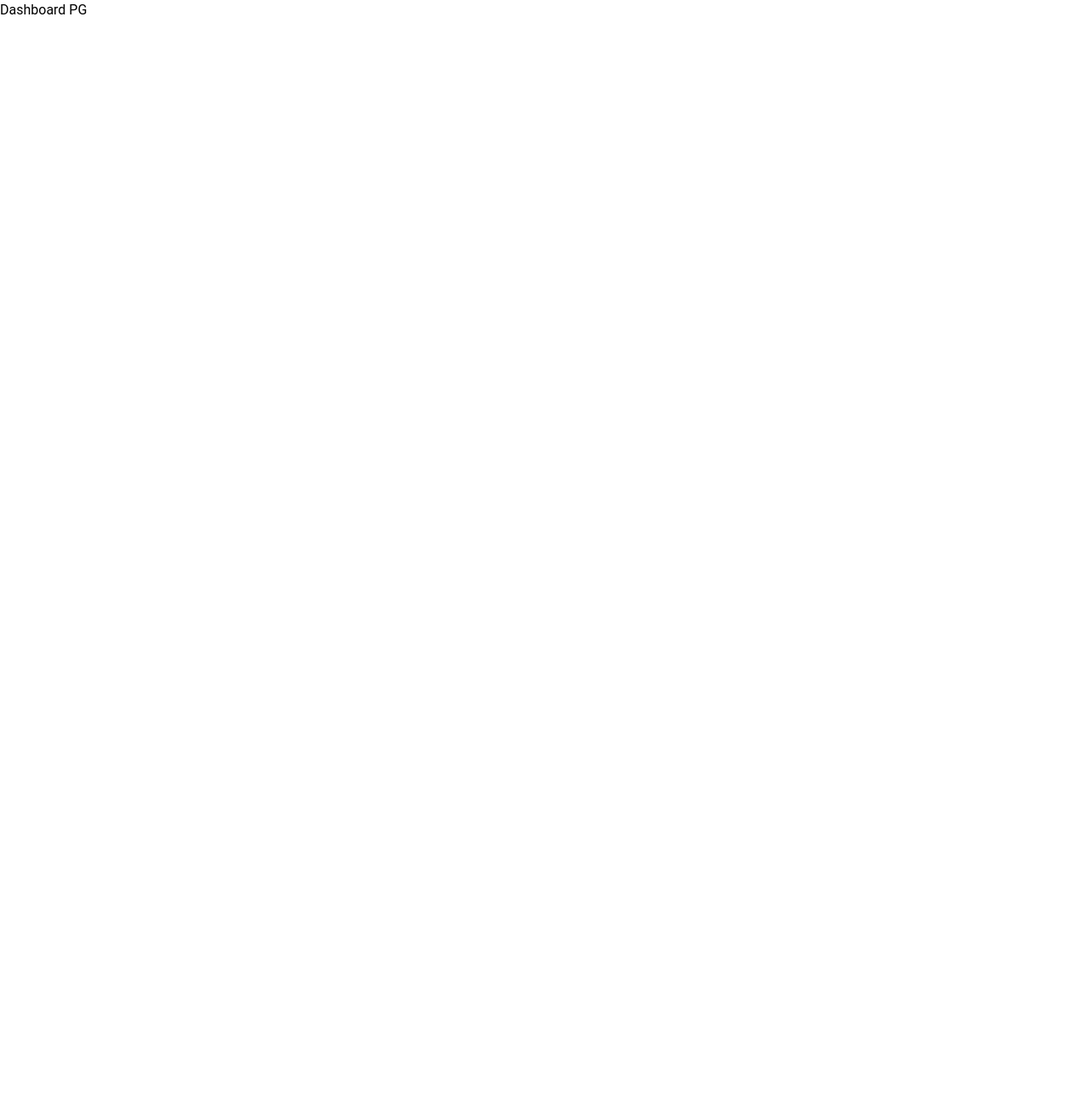
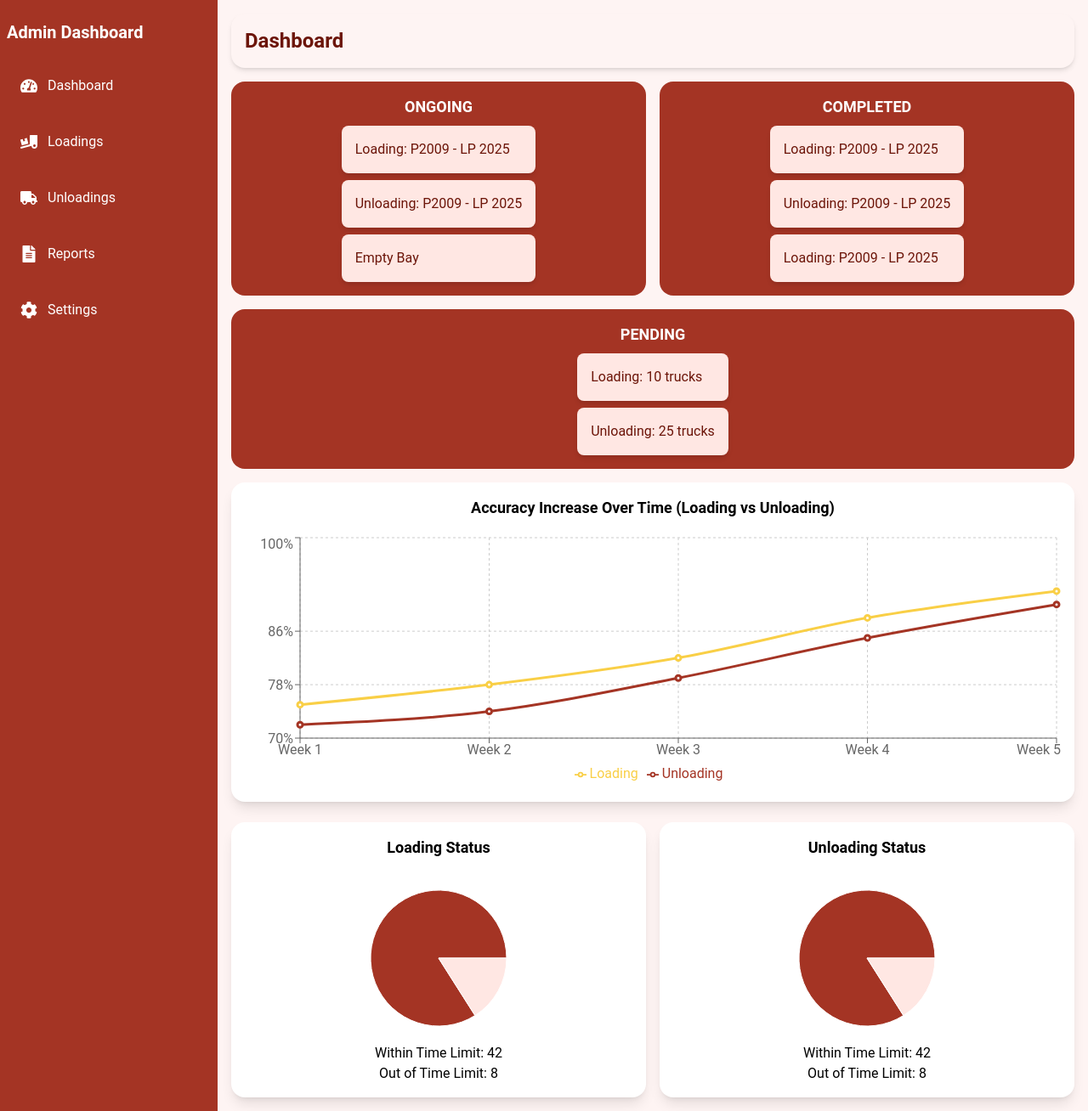
Before and after one commit to IHANsaja/Serendib-Warehouse-Management-System, a React (Vite) app in the folder frontend/: page / in a window 1280 px wide. Shown: the whole page at 85% size. Before the commit the page ends 800 px from the top, so only its background shows below. Built offline with nearby package versions, Linux system fonts and the light colour scheme.

Commit message:
created dashboard

```diff
--- a/frontend/package.json
+++ b/frontend/package.json
@@ -16,6 +16,7 @@
     "react": "^19.0.0",
     "react-dom": "^19.0.0",
     "react-icons": "^5.5.0",
+    "recharts": "^2.15.1",
     "tailwindcss": "^4.0.8"
   },
   "devDependencies": {
--- a/frontend/src/CSS/global.css
+++ b/frontend/src/CSS/global.css
@@ -87,4 +87,7 @@
     .AIdata-table{
       @apply text-[color:var(--darkest-red)];
     }
+    .bay-area{
+      @apply w-full bg-[var(--table-row-two)] text-[var(--darkest-red)] z-10 rounded-lg shadow-md p-4;
+    }
   }
--- /dev/null
+++ b/frontend/src/components/dashboard/DashboardHeader.jsx
@@ -0,0 +1,9 @@
+const DashboardHeader = () => {
+    return (
+        <header className="bg-[#FEF4F3] p-4 rounded-2xl shadow-md mb-4">
+            <h1 className="text-2xl font-semibold text-[#6C1509]">Dashboard</h1>
+        </header>
+    );
+};
+
+export default DashboardHeader;
--- /dev/null
+++ b/frontend/src/components/dashboard/DashboardSidebar.jsx
@@ -0,0 +1,31 @@
+import '../../CSS/global.css';
+import { FaTachometerAlt, FaTruckLoading, FaTruck, FaFileAlt, FaCog } from 'react-icons/fa';
+
+const DashboardSidebar = () => {
+    const menuItems = [
+        { name: "Dashboard", icon: <FaTachometerAlt /> },
+        { name: "Loadings", icon: <FaTruckLoading /> },
+        { name: "Unloadings", icon: <FaTruck /> },
+        { name: "Reports", icon: <FaFileAlt /> },
+        { name: "Settings", icon: <FaCog /> },
+    ];
+
+    return (
+        <aside className="bg-[var(--main-red)] min-h-full text-white pt-6 w-full">
+            <h2 className="relative text-xl font-semibold mb-6 mr-2 ml-2 w-full">Admin Dashboard</h2>
+            <ul className="space-y-4">
+                {menuItems.map((item, index) => (
+                    <li
+                        key={index}
+                        className="flex items-center gap-3 w-full h-[50px] z-10 cursor-pointer p-2 pl-6 rounded-e-2xl hover:bg-[var(--theme-yellow)] hover:shadow-md hover:text-[var(--main-red)] duration-300 ease-in-out transition-all"
+                    >
+                        <span className="text-xl">{item.icon}</span>
+                        {item.name}
+                    </li>
+                ))}
+            </ul>
+        </aside>
+    );
+};
+
+export default DashboardSidebar;
--- /dev/null
+++ b/frontend/src/components/dashboard/ProcessAccuracy.jsx
@@ -0,0 +1,30 @@
+import { LineChart, Line, XAxis, YAxis, CartesianGrid, Tooltip, Legend, ResponsiveContainer } from "recharts";
+
+const data = [
+    { week: "Week 1", Loading: 75, Unloading: 72 },
+    { week: "Week 2", Loading: 78, Unloading: 74 },
+    { week: "Week 3", Loading: 82, Unloading: 79 },
+    { week: "Week 4", Loading: 88, Unloading: 85 },
+    { week: "Week 5", Loading: 92, Unloading: 90 },
+];
+
+const ProcessAccuracy = () => {
+    return (
+        <div className="bg-white p-4 rounded-2xl shadow-lg">
+            <h3 className="text-lg font-semibold text-center mb-4">Accuracy Increase Over Time (Loading vs Unloading)</h3>
+            <ResponsiveContainer width="100%" height={300}>
+                <LineChart data={data}>
+                    <CartesianGrid strokeDasharray="3 3" />
+                    <XAxis dataKey="week" />
+                    <YAxis domain={[70, 100]} tickFormatter={(value) => `${value}%`} />
+                    <Tooltip />
+                    <Legend />
+                    <Line type="monotone" dataKey="Loading" stroke="#F9CF46" strokeWidth={3} />
+                    <Line type="monotone" dataKey="Unloading" stroke="#A43424" strokeWidth={3} />
+                </LineChart>
+            </ResponsiveContainer>
+        </div>
+    );
+};
+
+export default ProcessAccuracy;
--- /dev/null
+++ b/frontend/src/components/dashboard/ProcessStatus.jsx
@@ -0,0 +1,36 @@
+import { PieChart, Pie, Cell, ResponsiveContainer } from "recharts";
+
+const loadingData = [
+    { name: "Within Time Limit", value: 42 },
+    { name: "Out of Time Limit", value: 8 },
+];
+
+const COLORS = ["#A43424", "#FFE7E3"];
+
+const renderPieChart = (data, title) => (
+    <div className="bg-white p-4 rounded-2xl shadow-lg flex flex-col items-center">
+        <h3 className="text-lg font-semibold mb-4">{title}</h3>
+        <ResponsiveContainer width="100%" height={200}>
+            <PieChart>
+                <Pie data={data} dataKey="value" cx="50%" cy="50%" outerRadius={80}>
+                    {data.map((_, index) => (
+                        <Cell key={`cell-${index}`} fill={COLORS[index % COLORS.length]} />
+                    ))}
+                </Pie>
+            </PieChart>
+        </ResponsiveContainer>
+        <p>Within Time Limit: {data[0].value}</p>
+        <p>Out of Time Limit: {data[1].value}</p>
+    </div>
+);
+
+const ProcessStatus = () => {
+    return (
+        <section className="grid grid-cols-1 md:grid-cols-2 gap-4">
+            {renderPieChart(loadingData, "Loading Status")}
+            {renderPieChart(loadingData, "Unloading Status")}
+        </section>
+    );
+};
+
+export default ProcessStatus;
--- a/frontend/src/components/dashboard/currentProcess.jsx
+++ b/frontend/src/components/dashboard/currentProcess.jsx
@@ -0,0 +1,33 @@
+import '../../CSS/global.css';
+
+const CurrentProcess = () => {
+    return (
+        <section className="grid grid-cols-1 lg:grid-cols-2 gap-4 my-4">
+            <div className="flex flex-col justify-center items-center bg-[#A43424] text-white p-4 rounded-2xl">
+                <h3 className="text-lg font-semibold mb-2">ONGOING</h3>
+                <div className="space-y-2">
+                    <p className="bay-area">Loading: P2009 - LP 2025</p>
+                    <p className="bay-area">Unloading: P2009 - LP 2025</p>
+                    <p className="bay-area">Empty Bay</p>
+                </div>
+            </div>
+            <div className="flex flex-col justify-center items-center bg-[#A43424] text-white p-4 rounded-2xl">
+                <h3 className="text-lg font-semibold mb-2">COMPLETED</h3>
+                <div className="space-y-2">
+                    <p className="bay-area">Loading: P2009 - LP 2025</p>
+                    <p className="bay-area">Unloading: P2009 - LP 2025</p>
+                    <p className="bay-area">Loading: P2009 - LP 2025</p>
+                </div>
+            </div>
+            <div className="flex flex-col justify-center items-center bg-[#A43424] text-white p-4 rounded-2xl col-span-2">
+                <h3 className="text-lg font-semibold mb-2">PENDING</h3>
+                <div className="space-y-2">
+                    <p className="bay-area">Loading: 10 trucks</p>
+                    <p className="bay-area">Unloading: 25 trucks</p>
+                </div>
+            </div>
+        </section>
+    );
+};
+
+export default CurrentProcess;
--- a/frontend/src/pages/dashboardPG.jsx
+++ b/frontend/src/pages/dashboardPG.jsx
@@ -1,9 +1,28 @@
-const DashboardPG = () => {
+import React from 'react';
+import DashboardHeader from '../components/dashboard/DashboardHeader';
+import DashboardSidebar from '../components/dashboard/DashboardSidebar';
+import CurrentProcess from '../components/dashboard/CurrentProcess';
+import ProcessAccuracy from '../components/dashboard/ProcessAccuracy';
+import ProcessStatus from '../components/dashboard/ProcessStatus';
+
+const DashboardPage = () => {
     return (
-        <div>
-            <h1>Dashboard PG</h1>
+        <div className="flex min-h-screen">
+            <aside className="w-1/5">
+                <DashboardSidebar />
+            </aside>
+            <main className="w-4/5 p-4 bg-[#FEF4F3]">
+                <DashboardHeader />
+                <section className="my-4">
+                    <CurrentProcess />
+                </section>
+                <section className="grid grid-cols-1 gap-6">
+                    <ProcessAccuracy />
+                    <ProcessStatus />
+                </section>
+            </main>
         </div>
     );
-}
+};
 
-export default DashboardPG;
+export default DashboardPage;
```
Also changed, not shown: frontend/src/components/dashboard/loadingAccuracy.jsx (deleted), 1 other file (tests, documents, lock files or other folders).
